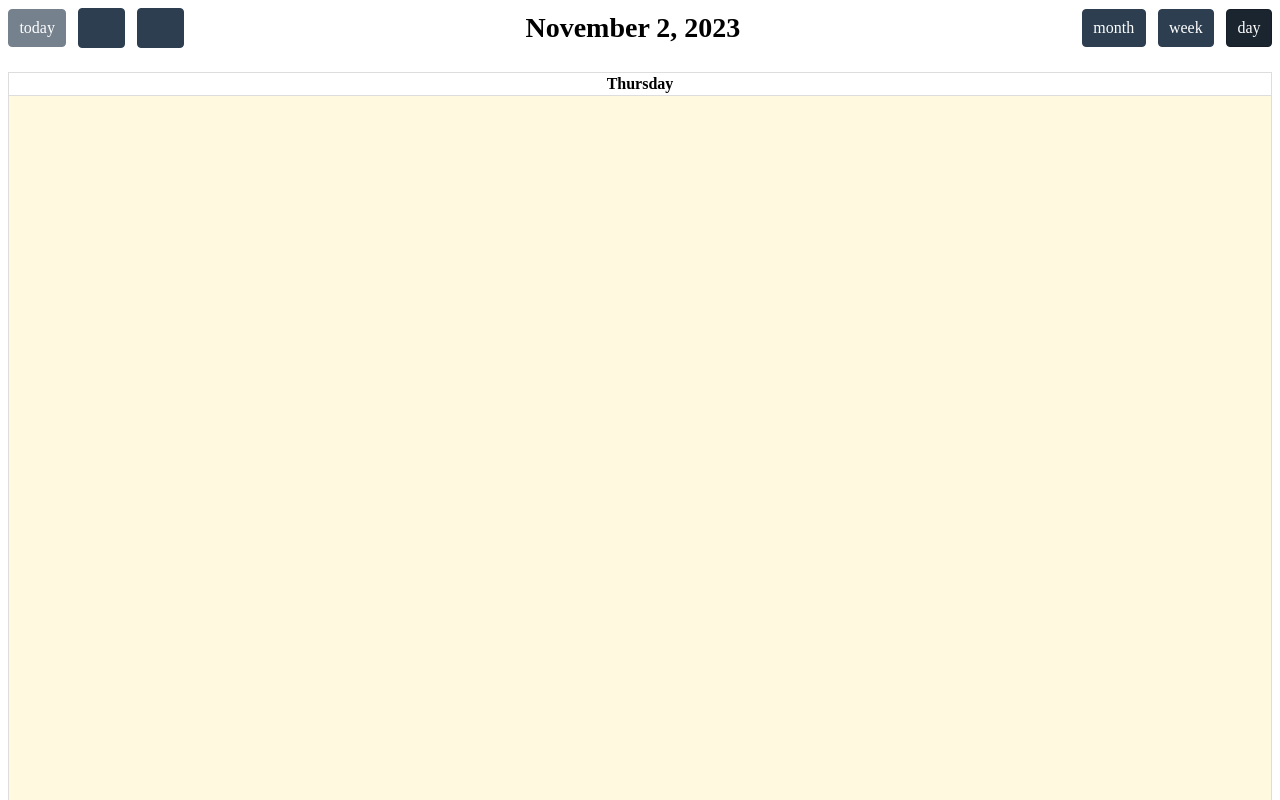
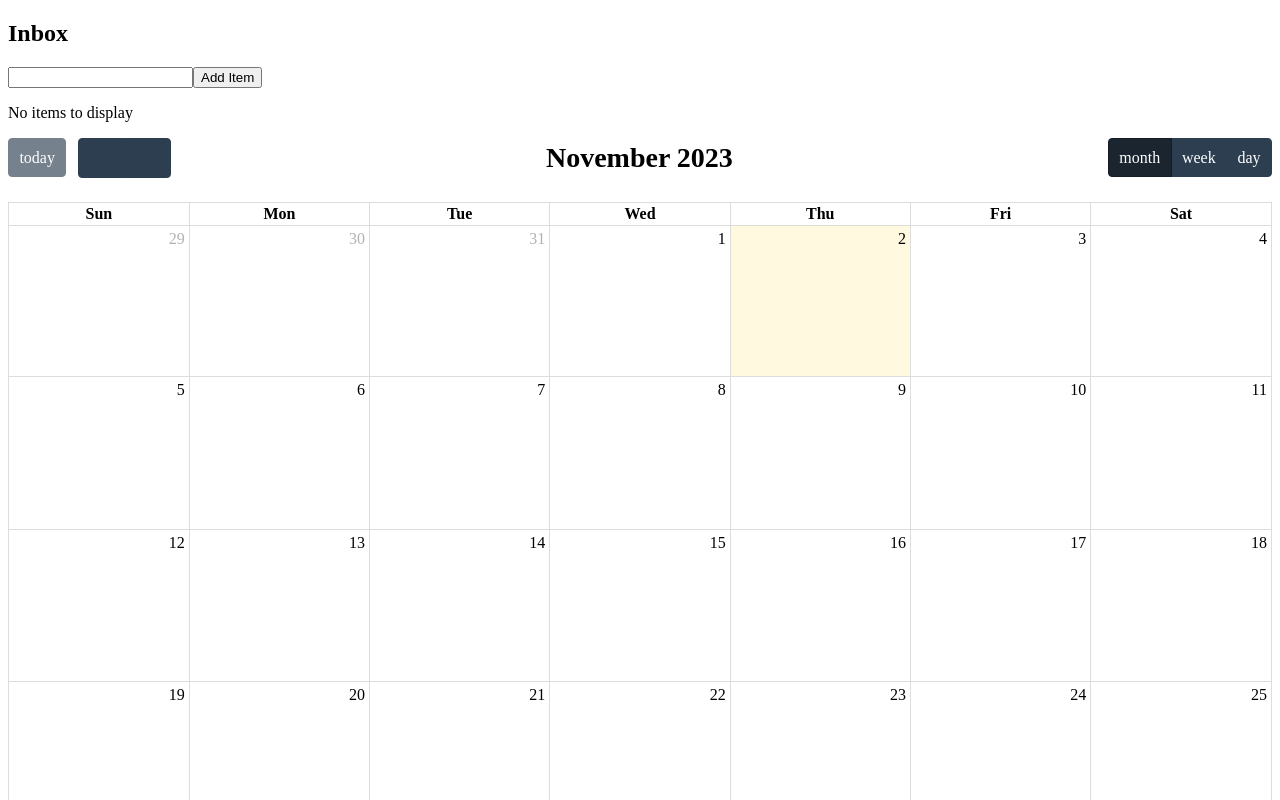
Before and after one commit to rachelleburgos/Timely, a React (Vite) app in the folder client/src/renderer/: page / in a window 1280 px wide. Shown: the top 800 px of the page. Built offline with nearby package versions, Linux system fonts and the light colour scheme.

Commit message:
added inbox and draggable inbox items

```diff
--- a/client/package.json
+++ b/client/package.json
@@ -29,6 +29,8 @@
     "@mui/icons-material": "^5.14.16",
     "electron-updater": "^6.1.1",
     "react-datepicker": "^4.21.0",
+    "react-dnd": "^16.0.1",
+    "react-dnd-html5-backend": "^16.0.1",
     "react-redux": "^8.1.3",
     "react-router-dom": "^6.18.0",
     "uuid": "^9.0.1"
--- a/client/src/renderer/src/App.jsx
+++ b/client/src/renderer/src/App.jsx
@@ -1,12 +1,33 @@
 // import Versions from './components/Versions'
 // import icons from './assets/icons.svg'
+
+/**
+ * TODO:
+ *  - Add event details modal
+ *  - Add edit event modal
+ *  - Add delete event modal
+ *  - Drag and drop events
+ *  - Choose event times
+ *    - Beginning and end times, including all day events
+ *  - Drag from todo list to calendar
+ *  - Date picker
+ *  - Database integration
+ *  - Show one year's months at a time (popup, multi-month view)
+ */
+
+import { DndProvider } from 'react-dnd'
+import { HTML5Backend } from 'react-dnd-html5-backend'
 import MyCalendar from './components/calendar/calendar.jsx'
+import InboxList from './components/inbox/inbox.jsx'
 
 function App() {
   return (
-    <div className="App">
-      <MyCalendar />
-    </div>
+    <>
+      <DndProvider backend={HTML5Backend}>
+        <InboxList />
+        <MyCalendar />
+      </DndProvider>
+    </>
   )
 }
 
--- a/client/src/renderer/src/components/calendar/calendar.jsx
+++ b/client/src/renderer/src/components/calendar/calendar.jsx
@@ -1,21 +1,8 @@
-/**
- * TODO:
- *  - Add event details modal
- *  - Add edit event modal
- *  - Add delete event modal
- *  - Drag and drop events
- *  - Choose event times
- *    - Beginning and end times, including all day events
- *  - Drag from todo list to calendar
- *  - Date picker
- *  - Database integration
- *  - Show one year's months at a time (popup, multi-month view)
- */
-
-import { useState } from 'react'
+import { useState, useRef } from 'react'
 import FullCalendar from '@fullcalendar/react'
-import daygridPlugin from '@fullcalendar/daygrid'
+import dayGridPlugin from '@fullcalendar/daygrid'
 import interactionPlugin from '@fullcalendar/interaction'
+import { useDrop } from 'react-dnd'
 import { v4 as uuid } from 'uuid'
 
 import Modal from '../modal/modal'
@@ -24,9 +11,30 @@ const MyCalendar = () => {
   const [events, setEvents] = useState([])
   const [isModalOpen, setModalOpen] = useState(false)
   const [selectedDate, setSelectedDate] = useState(null)
+  const calendarRef = useRef(null)
+
+  const [, drop] = useDrop({
+    accept: 'inbox',
+    drop: (item) => {
+      const calendarApi = calendarRef.current.getApi()
+      const date = calendarApi.getDate() // You need to adjust this to get the correct drop date
+      setEvents([
+        ...events,
+        {
+          start: date,
+          end: date,
+          title: item.title,
+          id: uuid()
+        }
+      ])
+    },
+    collect: (monitor) => ({
+      isOver: !!monitor.isOver()
+    })
+  })
 
   const handleSelect = (info) => {
-    setSelectedDate(info.start)
+    setSelectedDate(info.startStr)
     setModalOpen(true)
   }
 
@@ -47,29 +55,25 @@ const MyCalendar = () => {
         }
       ])
     }
-    setModalOpen(false)
+    handleCloseModal()
   }
 
   return (
-    <div>
+    <div ref={drop}>
       <FullCalendar
-        initialView="dayGridDay"
-        views={['dayGridMonth', 'dayGridWeek', 'dayGridDay']}
+        ref={calendarRef}
+        plugins={[dayGridPlugin, interactionPlugin]}
+        initialView="dayGridMonth"
         events={events}
-        // eventClick={function(){}} // TODO: Show modal to show event details, edit, or delete
-        // eventAdd={function(){}} // TODO: Add event to database
-        // eventChange={function(){}} // TODO: Update event in database
-        // eventRemove={function(){}} // TODO: Remove event from database
-        // eventDrop={function(){}} // TODO: Update event in database
-        headerToolbar={{
-          start: 'today prev next',
-          center: 'title',
-          end: 'dayGridMonth dayGridWeek dayGridDay'
-        }}
-        plugins={[daygridPlugin, interactionPlugin]}
+        droppable={true}
         editable={true}
         selectable={true}
         select={handleSelect}
+        headerToolbar={{
+          start: 'today prev,next',
+          center: 'title',
+          end: 'dayGridMonth,dayGridWeek,dayGridDay'
+        }}
       />
       <Modal isOpen={isModalOpen} onClose={handleCloseModal} onSubmit={handleSubmitModal} />
     </div>
--- /dev/null
+++ b/client/src/renderer/src/components/inbox/inbox.jsx
@@ -0,0 +1,67 @@
+import { useState } from 'react'
+import PropTypes from 'prop-types'
+
+import InboxItem from './inboxitem.jsx'
+
+function InboxList({ inboxItems = [], onDragStart }) {
+  const [newInboxItem, setNewInboxItem] = useState('')
+  const [inboxList, setInboxList] = useState(inboxItems)
+
+  function handleAddInboxItem() {
+    if (newInboxItem.trim() !== '') {
+      setInboxList([...inboxList, { title: newInboxItem }])
+      setNewInboxItem('')
+    }
+  }
+
+  function handleRemoveInboxItem(index) {
+    const newInboxList = [...inboxList]
+    newInboxList.splice(index, 1)
+    setInboxList(newInboxList)
+  }
+
+  // Define moveItem function here
+  function moveItem(dragIndex, hoverIndex) {
+    const dragItem = inboxList[dragIndex]
+    const hoverItem = inboxList[hoverIndex]
+    // Swap the items in the array
+    let updatedInboxList = [...inboxList]
+    updatedInboxList[dragIndex] = hoverItem
+    updatedInboxList[hoverIndex] = dragItem
+
+    setInboxList(updatedInboxList)
+  }
+
+  return (
+    <div>
+      <h2>Inbox</h2>
+      <div>
+        <input type="text" value={newInboxItem} onChange={(e) => setNewInboxItem(e.target.value)} />
+        <button onClick={handleAddInboxItem}>Add Item</button>
+      </div>
+      {inboxList.length === 0 ? (
+        <p>No items to display</p>
+      ) : (
+        <ul>
+          {inboxList.map((item, index) => (
+            <InboxItem
+              key={index}
+              item={item}
+              index={index} // Pass the index prop to InboxItem
+              onRemove={() => handleRemoveInboxItem(index)}
+              onDragStart={onDragStart}
+              moveItem={moveItem} // Pass the moveItem function to InboxItem
+            />
+          ))}
+        </ul>
+      )}
+    </div>
+  )
+}
+
+InboxList.propTypes = {
+  inboxItems: PropTypes.array,
+  onDragStart: PropTypes.func.isRequired
+}
+
+export default InboxList
--- /dev/null
+++ b/client/src/renderer/src/components/inbox/inboxitem.jsx
@@ -0,0 +1,68 @@
+import { useRef } from 'react' // Add useRef here
+import PropTypes from 'prop-types'
+import { useDrag, useDrop } from 'react-dnd'
+
+function InboxItem({ item, index, onRemove, moveItem }) {
+  const [{ isDragging }, drag] = useDrag(() => ({
+    type: 'todo',
+    item: { id: item.id, index },
+    collect: (monitor) => ({
+      isDragging: !!monitor.isDragging()
+    })
+  }))
+
+  const [, drop] = useDrop({
+    accept: 'todo',
+    hover(item, monitor) {
+      if (!ref.current) {
+        return
+      }
+      const dragIndex = item.index
+      const hoverIndex = index
+      // Don't replace items with themselves
+      if (dragIndex === hoverIndex) {
+        return
+      }
+      // Determine rectangle on screen
+      const hoverBoundingRect = ref.current?.getBoundingClientRect()
+      // Get vertical middle
+      const hoverMiddleY = (hoverBoundingRect.bottom - hoverBoundingRect.top) / 2
+      // Determine mouse position
+      const clientOffset = monitor.getClientOffset()
+      const hoverClientY = clientOffset.y - hoverBoundingRect.top
+      // Only perform the move when the mouse has crossed half of the items height
+      if (dragIndex < hoverIndex && hoverClientY < hoverMiddleY) {
+        return
+      }
+      if (dragIndex > hoverIndex && hoverClientY > hoverMiddleY) {
+        return
+      }
+      // Time to actually perform the action
+      moveItem(dragIndex, hoverIndex)
+      // Note: we're mutating the monitor item here!
+      // Generally it's better to avoid mutations,
+      // but it's good here for the sake of performance
+      // to avoid expensive index searches.
+      item.index = hoverIndex
+    }
+  })
+
+  const ref = useRef(null) // Now useRef is defined
+  const dragDropRef = drag(drop(ref))
+
+  return (
+    <li ref={dragDropRef} style={{ opacity: isDragging ? 0.5 : 1 }}>
+      {item.title}
+      <button onClick={() => onRemove(item.id)}>Remove</button>
+    </li>
+  )
+}
+
+InboxItem.propTypes = {
+  item: PropTypes.object.isRequired,
+  index: PropTypes.number.isRequired,
+  onRemove: PropTypes.func.isRequired,
+  moveItem: PropTypes.func.isRequired
+}
+
+export default InboxItem
--- a/client/src/renderer/src/components/modal/modal.jsx
+++ b/client/src/renderer/src/components/modal/modal.jsx
@@ -9,7 +9,7 @@ function Modal({ isOpen, onClose, onSubmit }) {
     event.preventDefault()
     const eventName = event.target.elements.eventName.value
     onSubmit(eventName)
-    onClose() // Close the modal after submission
+    onClose()
   }
 
   return (
```
Also changed, not shown: 1 other file (tests, documents, lock files or other folders).
